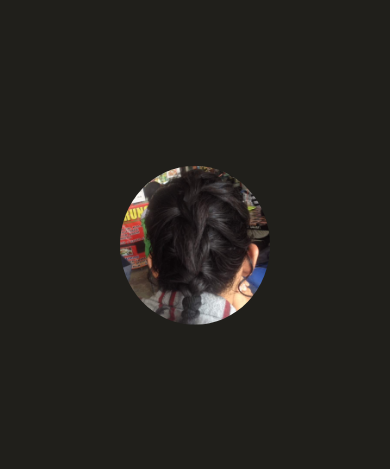
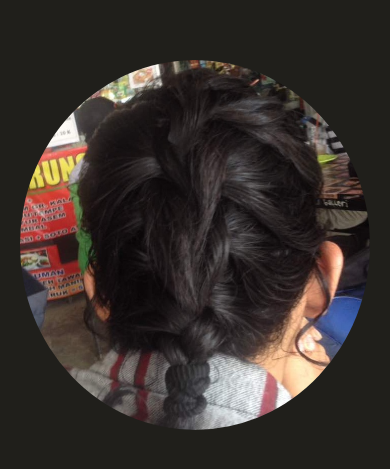
Before and after one commit to wijaba/image-gradient, a plain HTML site: page index.html in a window 390 px wide. Shown: the part 177-646 px from the top of the page. Drawn offline with Linux system fonts and the light colour scheme.

Commit message:
Mengubah desain web di style.css agar menjadi reponsive

```diff
--- a/style.css
+++ b/style.css
@@ -17,3 +17,26 @@ body {
 .gambar:hover {
   background-position: 0% 0%;
 }
+
+@media screen and (max-width: 990px) {
+  .gambar {
+    width: 350px;
+    border-radius: 150%;
+    position: absolute;
+    top: 50%;
+    left: 50%;
+    transform: translate(-50%, -50%);
+    padding: 21px;
+    background: linear-gradient(135deg, blue, yellow 50%, transparent 50%);
+    background-size: 250%;
+    background-position: 100% 100%;
+    transition: background 0.5s;
+    -webkit-border-radius: 150%;
+    -moz-border-radius: 150%;
+    -ms-border-radius: 150%;
+    -o-border-radius: 150%;
+  }
+  .gambar:hover {
+    background-position: 0% 0%;
+  }
+}
```
